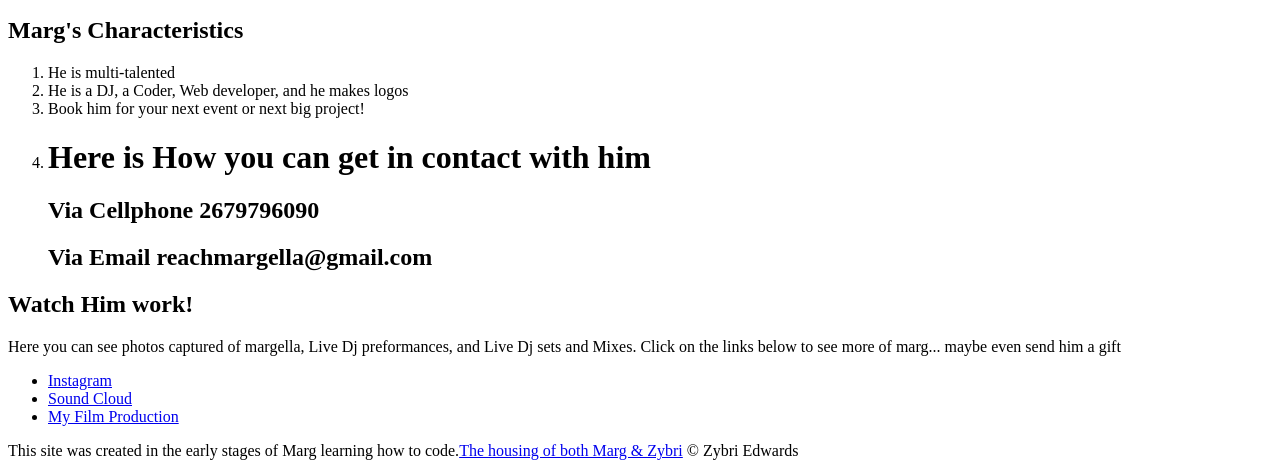
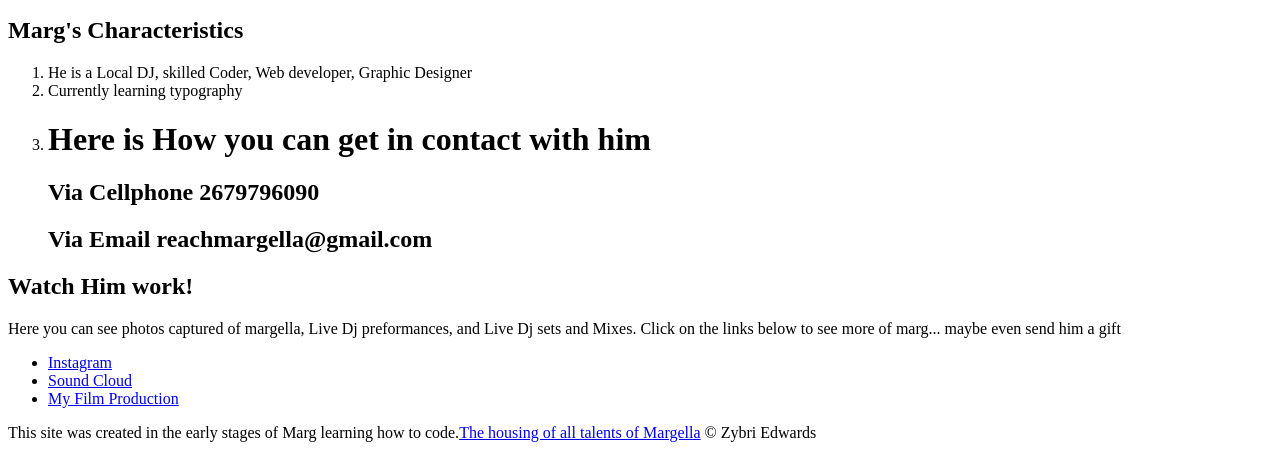
Before and after one commit to DJMargella/ReachMargella, a plain HTML site: page index.html in a window 1280 px wide. Shown: the part 1290-1766 px from the top of the page. Drawn offline with Linux system fonts and the light colour scheme.

Commit message:
Added more branding
Added the M

```diff
--- a/index.html
+++ b/index.html
@@ -2,6 +2,7 @@
 <html>
 <head>
 	<title>Reach Margella</title>
+	<link rel="icon" href="Capital M.png">
 </head>
 <body>
 	<!-- header element -->
@@ -20,9 +21,8 @@
 	<!-- Characteristics -->
 	<h2>Marg's Characteristics</h2>
 	<ol>
-		<li>He is multi-talented</li>
-		<li>He is a DJ, a Coder, Web developer, and he makes logos</li>
-		<li>Book him for your next event or next big project!</li>
+		<li>He is a Local DJ, skilled Coder, Web developer, Graphic Designer</li>
+		<li>Currently learning typography</li>
 		<li>
 			<h1>Here is How you can get in contact with him</h1>
 			<h2>Via Cellphone 2679796090</h2>
@@ -43,7 +43,7 @@
 
 <!-- Footer Element -->
 <footer>
-	<p>This site was created in the early stages of Marg learning how to code.<a href="https://instagram.com/iamzybri">The housing of both Marg & Zybri</a> &copy; Zybri Edwards</p>
+	<p>This site was created in the early stages of Marg learning how to code.<a href="https://instagram.com/reachmargella">The housing of all talents of Margella</a> &copy; Zybri Edwards</p>
 </footer>
 
 </body>
```
Also changed, not shown: Capital M.png (added).
